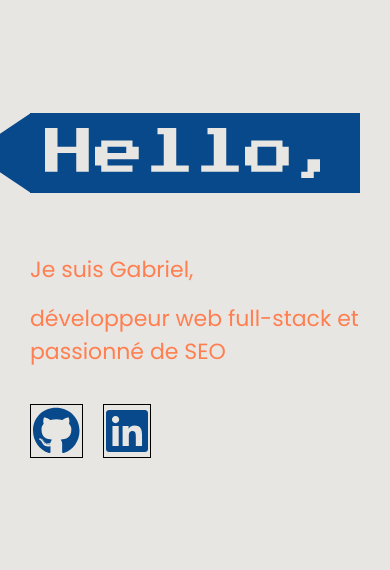
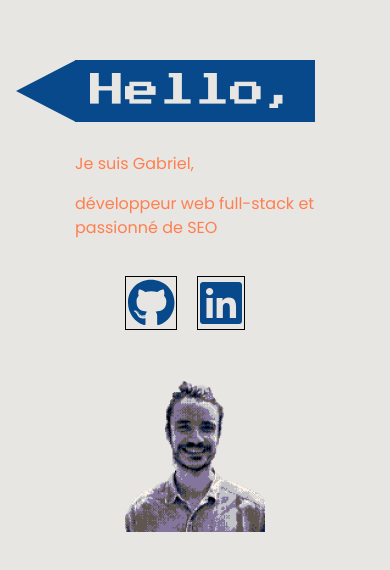
Before and after one commit to GabrielAmade/portfolio, a React (Create React App) app: page / in a window 390 px wide. Shown: the part 136-706 px from the top of the page. Built offline with nearby package versions, Linux system fonts and the light colour scheme.

Commit message:
home responsive

```diff
--- a/src/PortfolioContainer/Home/Profile.css
+++ b/src/PortfolioContainer/Home/Profile.css
@@ -1,6 +1,12 @@
 /* Profile.css */
+:root {
+  --blue: #07498a;
+  --grey: #ffffff;
+  --orange: #ffa500;
+}
+
 .profile-container {
-    height: 100vh;
+  min-height: 100vh;
   background-color: #e8e6e2;
   display: flex;
   align-items: center;
@@ -10,18 +16,20 @@
 
 .profile-columns {
   display: flex;
-    justify-content: space-between;
-    margin: 0 20px; /* Ajoutez la marge souhaitée ici */
+  justify-content: center;
+  margin: 0 20px; /* Add the desired margin here */
 }
 
 .profile-details {
   text-align: left;
-    margin: 0 10px;
+  margin: 20px; /* Increase margin for better spacing */
   display: flex;
   flex-direction: column;
   justify-content: space-between;
   align-items: flex-start;
-    /* Ajoutez une hauteur fixe à la div .profile-details */
+  /* Add a fixed height to the .profile-details div for better alignment of elements */
+  /* For smaller screens, it will take up 50% of the available space */
+  /* height: 50%; */
 }
 
 .profile-role {
@@ -34,7 +42,7 @@
   font-family: 'Press Start 2P', cursive;
   background-color: var(--blue);
   color: var(--grey);
-    padding: 10px 15px; /* Ajoutez ici le padding souhaité */
+  padding: 10px 15px; /* Add the desired padding here */
   margin-bottom: 60px;
   position: relative; /* Permet de positionner le pseudo-élément ::before */
 }
@@ -49,16 +57,13 @@
   border-right: 60px solid var(--blue); /* Couleur correspondant au fond du h1 */
 }
 
-
-
-
 .profile-role-tagline {
   color: var(--orange);
   font-size: 22px;
 }
 
 .profile-picture {
-    width: 40%;
+  width: 80%;
   position: relative;
   overflow: hidden;
 }
@@ -71,30 +76,78 @@
   z-index: 2;
 }
 
-  /* Créez la superposition pour le fond bleu */
-  .profile-picture::before {
-    content: "";
-    position: absolute;
-    bottom: 0;
-    left: 0;
-    width: 100%;
-    height: 65%;
-    background-color: #07498a;
-    z-index: 1;
-  }
-
 /* Styles pour les icônes et autres éléments inchangés */
 .icon {
   color: #07498a;
   margin-right: 20px;
   padding: 2px;
   border: 1px solid black;
-    transition: color 0.3s ease; /* Ajoutez la propriété de transition ici */
+  transition: color 0.3s ease;
 }
 
 .icon:hover {
   color: var(--orange);
 }
 
+/* Media Queries */
+@media (max-width: 1440px) {
+  .profile-columns {
+    max-width: 900px; /* Adjust the maximum width for better alignment */
+    margin: 0 auto; /* Center the columns */
+  }
 
-  /* Autres styles pour le reste du composant inchangés */
+  .profile-picture {
+    width: 60%; /* Reduce image size for wider screens like 1440px */
+    max-width: 400px; /* Set a maximum width for the image */
+    margin: auto; /* Center the image */
+  }
+}
+
+@media (max-width: 1024px) {
+  .profile-columns {
+    margin: 0 80px; /* Adjust margin for tablets */
+  }
+}
+
+@media (max-width: 767px) {
+  .profile-columns {
+    flex-direction: column; /* Stack the columns for better display on small screens */
+    margin: 0 100px; /* Adjust margin for smaller screens */
+  }
+
+  .profile-details {
+    text-align: left;
+    margin: 20px; /* Increase margin for better spacing */
+    display: flex;
+    flex-direction: column;
+    justify-content: center;
+    align-items: center;
+    /* Add a fixed height to the .profile-details div for better alignment of elements */
+    /* For smaller screens, it will take up 50% of the available space */
+    /* height: 50%; */
+  }
+
+  .profile-role > h1 {
+    font-size: 35px;
+  margin-bottom: 30px;
+
+  }
+
+  .profile-role > h1::before {
+    border-top: 31px solid transparent;
+    border-bottom: 31px solid transparent;
+}
+
+  .profile-role > h1 {
+    font-size: 35px; /* Reduce font size for smaller screens */
+  }
+
+  .profile-role-tagline {
+    font-size: 16px; /* Reduce font size for smaller screens */
+  }
+
+  .profile-picture {
+    width: 50%; /* Reduce image size for smaller screens */
+    margin-top: 30px;
+  }
+}
```
Lines whose indentation alone changed are shown as unchanged.
